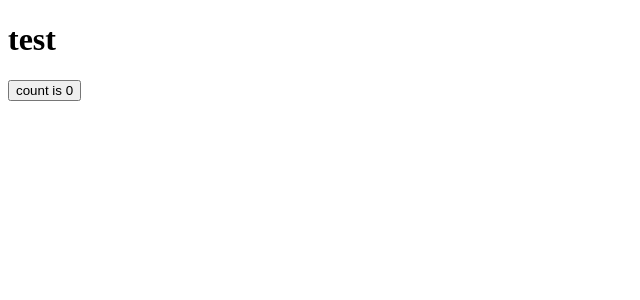
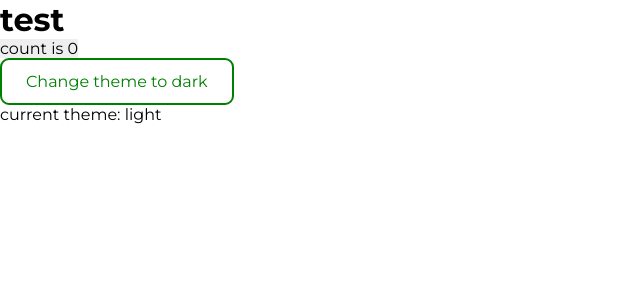
Before and after one commit to marcinsobchuck/gorilla-gains, a React (Vite) app: page / in a window 1280 px wide. Shown: the top 300 px of the page, without its empty margins (0-640 px from the left). Built offline with nearby package versions, Linux system fonts and the light colour scheme.

Commit message:
add global styles reset, setup theming (dark/light)

```diff
--- a/index.html
+++ b/index.html
@@ -3,6 +3,12 @@
   <head>
     <meta charset="UTF-8" />
     <link rel="icon" type="image/svg+xml" href="_blank" />
+    <link rel="preconnect" href="https://fonts.googleapis.com" />
+    <link rel="preconnect" href="https://fonts.gstatic.com" crossorigin />
+    <link
+      href="https://fonts.googleapis.com/css2?family=Montserrat:wght@100;200;400;500;600;700&display=swap"
+      rel="stylesheet"
+    />
     <meta name="viewport" content="width=device-width, initial-scale=1.0" />
     <title>Gorilla gains</title>
   </head>
--- a/src/App.tsx
+++ b/src/App.tsx
@@ -1,15 +1,44 @@
 import { useState } from "react"
+import styled, { ThemeProvider } from "styled-components"
+
+import { useLocalStorage } from "./hooks/useLocalStorage"
+import { ThemedButton } from "./styles/Button.styled"
+import { GlobalStyle } from "./styles/GlobalStyle"
+import { darkTheme, lightTheme } from "./styles/themes"
+
+const Wrapper = styled.div`
+  background-color: ${({ theme }) => theme.backgroundColor};
+  transition: 0.3s;
+`
+const darkThemeMql = window.matchMedia("(prefers-color-scheme: dark)")
 
 export const App = () => {
+  const [theme, setTheme] = useLocalStorage("theme", darkThemeMql.matches ? "dark" : "light")
   const [count, setCount] = useState(0)
+
+  const isDarkTheme = theme === "dark"
+
+  const toggleTheme = () => {
+    setTheme(isDarkTheme ? "light" : "dark")
+  }
+
   return (
-    <>
-      <h1>test</h1>
-      <div className='card'>
-        <button onClick={() => setCount((count) => count + 1)}>
-          count is {count} {import.meta.env.VITE_APP_TITLE}
-        </button>
-      </div>
-    </>
+    <ThemeProvider theme={isDarkTheme ? darkTheme : lightTheme}>
+      <GlobalStyle />
+      <Wrapper>
+        <h1>test</h1>
+        <div>
+          <button onClick={() => setCount((count) => count + 1)}>
+            count is {count} {import.meta.env.VITE_APP_TITLE}
+          </button>
+        </div>
+        <div>
+          <ThemedButton onClick={toggleTheme}>
+            Change theme to {isDarkTheme ? "light" : "dark"}
+          </ThemedButton>
+          <p>current theme: {theme}</p>
+        </div>
+      </Wrapper>
+    </ThemeProvider>
   )
 }
--- /dev/null
+++ b/src/hooks/useLocalStorage.ts
@@ -0,0 +1,22 @@
+import { useEffect, useState } from "react"
+
+export function useLocalStorage<T>(
+  key: string,
+  initialValue?: T
+): [T, React.Dispatch<React.SetStateAction<T>>] {
+  const [storedValue, setStoredValue] = useState<T>(() => {
+    try {
+      const item = window.localStorage.getItem(key)
+
+      return item ? JSON.parse(item) : initialValue
+    } catch (error) {
+      return initialValue
+    }
+  })
+
+  useEffect(() => {
+    window.localStorage.setItem(key, JSON.stringify(storedValue))
+  }, [initialValue, key, storedValue])
+
+  return [storedValue, setStoredValue]
+}
--- /dev/null
+++ b/src/styles/Button.styled.ts
@@ -0,0 +1,9 @@
+import styled from "styled-components"
+
+export const ThemedButton = styled.button`
+  padding: 12px 24px;
+  color: ${({ theme }) => theme.button.color};
+  background-color: ${({ theme }) => theme.button.backgroundColor};
+  border: 2px solid ${({ theme }) => theme.button.borderColor};
+  border-radius: 9px;
+`
--- /dev/null
+++ b/src/styles/GlobalStyle.ts
@@ -0,0 +1,51 @@
+import { createGlobalStyle } from "styled-components"
+
+const styled = { createGlobalStyle }
+
+export const GlobalStyle = styled.createGlobalStyle`
+  *,
+  *::before,
+  *::after {
+    box-sizing: border-box;
+  }
+
+  * {
+    margin: 0;
+    padding: 0;
+    text-decoration: none;
+    list-style: none;
+    outline: none;
+    font-family: "Montserrat", sans-serif;
+  }
+
+  input,
+  button,
+  textarea,
+  select {
+    font: inherit;
+  }
+
+  img,
+  picture,
+  video,
+  canvas,
+  svg {
+    display: block;
+    max-width: 100%;
+  }
+
+  p,
+  h1,
+  h2,
+  h3,
+  h4,
+  h5,
+  h6 {
+    overflow-wrap: break-word;
+  }
+
+  button {
+    border: none;
+    cursor: pointer;
+  }
+`
--- /dev/null
+++ b/src/styles/themes.ts
@@ -0,0 +1,16 @@
+export const lightTheme = {
+  button: {
+    color: "green",
+    backgroundColor: "white",
+    borderColor: "green",
+  },
+  backgroundColor: "slate",
+}
+export const darkTheme = {
+  button: {
+    color: "white",
+    backgroundColor: "black",
+    borderColor: "blue",
+  },
+  backgroundColor: "darkgray",
+}
```
Also changed, not shown: src/styles/styled.d.ts (added, +8 -0 lines), 1 other file (tests, documents, lock files or other folders).
